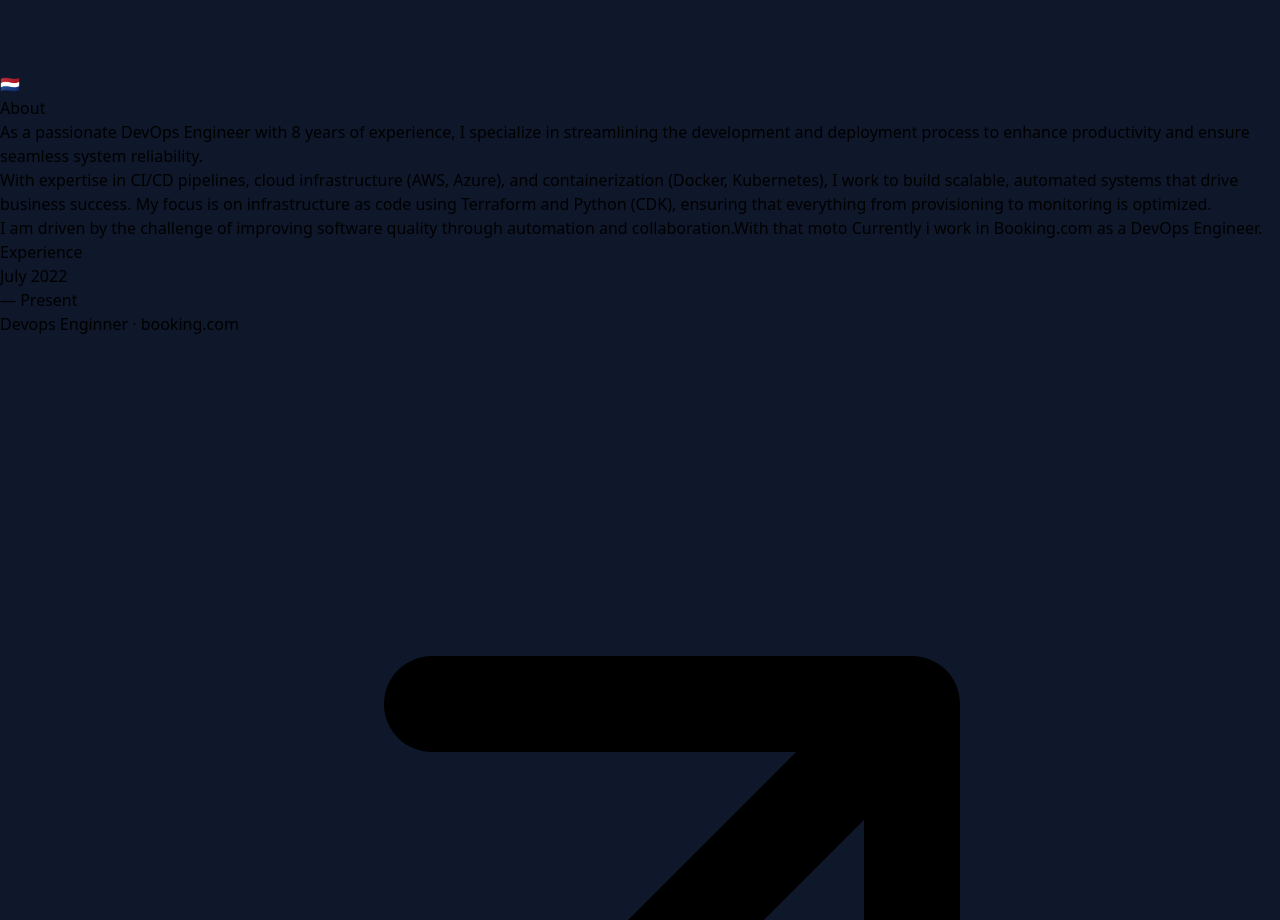
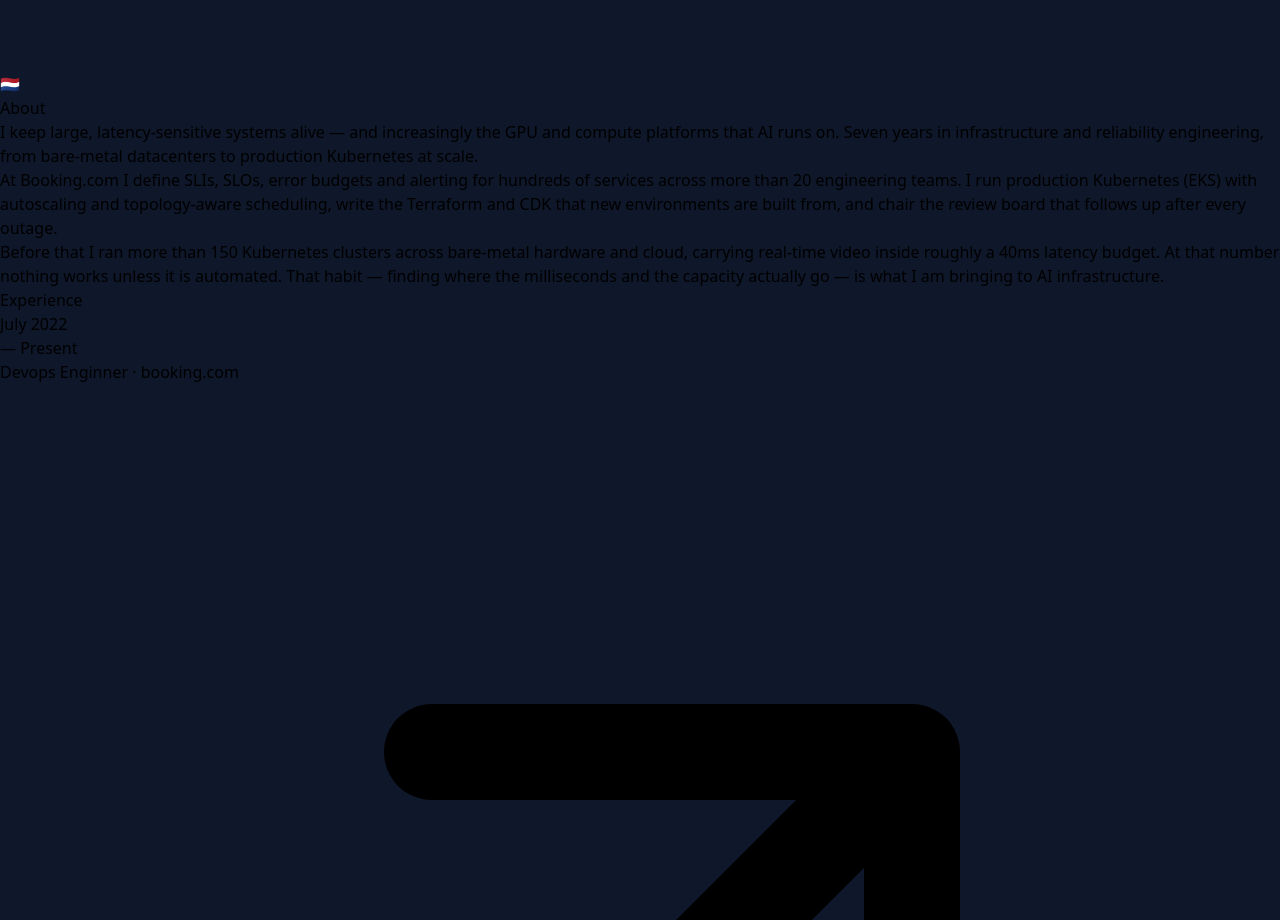
Before and after one commit to ajith-reddy-dev/v1, a Next.js app: page / in a window 1280 px wide. Shown: the part 2680-3600 px from the top of the page. Built offline with nearby package versions, Linux system fonts and the light colour scheme.

Commit message:
Rewrite About around reliability and AI infrastructure; fix year count and typos
Updated the content of the AboutCard component to enhance the description of the DevOps Engineer role, including specific responsibilities and experiences in both Dutch and English.

```diff
--- a/src/components/Card/AboutCard.js
+++ b/src/components/Card/AboutCard.js
@@ -11,19 +11,13 @@ const AboutCard = () => {
       {language === "nl" ? (
         <>
           <p className="mb-4">
-          Als gepassioneerde DevOps Engineer ben ik gespecialiseerd in het stroomlijnen van het ontwikkel- en
-          implementatieproces om de productiviteit te verbeteren en naadloze systeembetrouwbaarheid te waarborgen.
-          automatisering en samenwerking.
+            Ik houd grote, latency-gevoelige systemen in de lucht &mdash; en steeds vaker ook
+            de GPU- en compute-platforms waarop AI draait. Zeven jaar ervaring in
+            infrastructuur en reliability engineering, van bare-metal datacenters tot
+            productie-Kubernetes op schaal.
           </p>
           <p className="mb-4">
-          Met expertise in CI/CD-pijplijnen, cloudinfrastructuur (AWS, Azure) en containerisatie (Docker, Kubernetes)
-          werk ik aan het bouwen van schaalbare, geautomatiseerde systemen die zakelijke successen aandrijven. Mijn focus
-          ligt op infrastructuur als code met Terraform en Python (CDK), waarbij alles van provisioning tot monitoring wordt
-          geoptimaliseerd.
-          </p>
-          <p>
-          Ik word gedreven door de uitdaging om softwarekwaliteit te verbeteren door middel van automatisering en samenwerking.
-          Met dat motto werk ik momenteel bi
+            Bij
             <Link
               className="font-medium text-slate-200 hover:text-teal-300 focus-visible:text-teal-300"
               href="https://www.booking.com/content/about.en-gb.html"
@@ -34,25 +28,28 @@ const AboutCard = () => {
               {" "}
               Booking.com
             </Link>
-            {" "} als Devops Engineer
+            {" "} definieer ik SLI&rsquo;s, SLO&rsquo;s, error budgets en alerting voor honderden
+            services verdeeld over meer dan 20 teams. Ik draai productie-Kubernetes (EKS) met
+            autoscaling en topology-aware scheduling, schrijf de Terraform en CDK waaruit nieuwe
+            omgevingen worden gebouwd, en zit de review board voor die na elke storing de
+            vervolgacties bewaakt.
+          </p>
+          <p>
+            Daarvoor beheerde ik meer dan 150 Kubernetes-clusters over bare-metal hardware en
+            cloud, met realtime video binnen een latency-budget van ongeveer 40 milliseconden.
+            Op dat aantal werkt alleen automatisering. Die gewoonte &mdash; uitzoeken waar de
+            milliseconden en de capaciteit blijven &mdash; neem ik mee naar AI-infrastructuur.
           </p>
         </>
       ) : (
         <>
           <p className="mb-4">
-            As a passionate DevOps Engineer with 8 years of experience, I specialize in streamlining the development
-            and deployment process to enhance productivity and ensure seamless system reliability.
+            I keep large, latency-sensitive systems alive &mdash; and increasingly the GPU and
+            compute platforms that AI runs on. Seven years in infrastructure and reliability
+            engineering, from bare-metal datacenters to production Kubernetes at scale.
           </p>
           <p className="mb-4">
-            With expertise in CI/CD pipelines, cloud infrastructure (AWS, Azure), and containerization
-            (Docker, Kubernetes), I work to build scalable, automated systems that drive business success.
-             My focus is on infrastructure as code using Terraform and Python (CDK), ensuring that everything
-             from provisioning to monitoring is optimized.
-          </p>
-          <p>
-          I am driven by the challenge of improving
-          software quality through automation and collaboration.With that moto
-          Currently i work in
+            At
             <Link
               className="font-medium text-slate-200 hover:text-teal-300 focus-visible:text-teal-300"
               href="https://www.booking.com/content/about.en-gb.html"
@@ -63,7 +60,17 @@ const AboutCard = () => {
               {" "}
               Booking.com
             </Link>
-            {" "} as a DevOps Engineer.
+            {" "} I define SLIs, SLOs, error budgets and alerting for hundreds of services across
+            more than 20 engineering teams. I run production Kubernetes (EKS) with autoscaling and
+            topology-aware scheduling, write the Terraform and CDK that new environments are built
+            from, and chair the review board that follows up after every outage.
+          </p>
+          <p>
+            Before that I ran more than 150 Kubernetes clusters across bare-metal hardware and
+            cloud, carrying real-time video inside roughly a 40ms latency budget. At that number
+            nothing works unless it is automated. That habit &mdash; finding where the
+            milliseconds and the capacity actually go &mdash; is what I am bringing to AI
+            infrastructure.
           </p>
         </>
       )}
```
Lines whose indentation alone changed are shown as unchanged.
